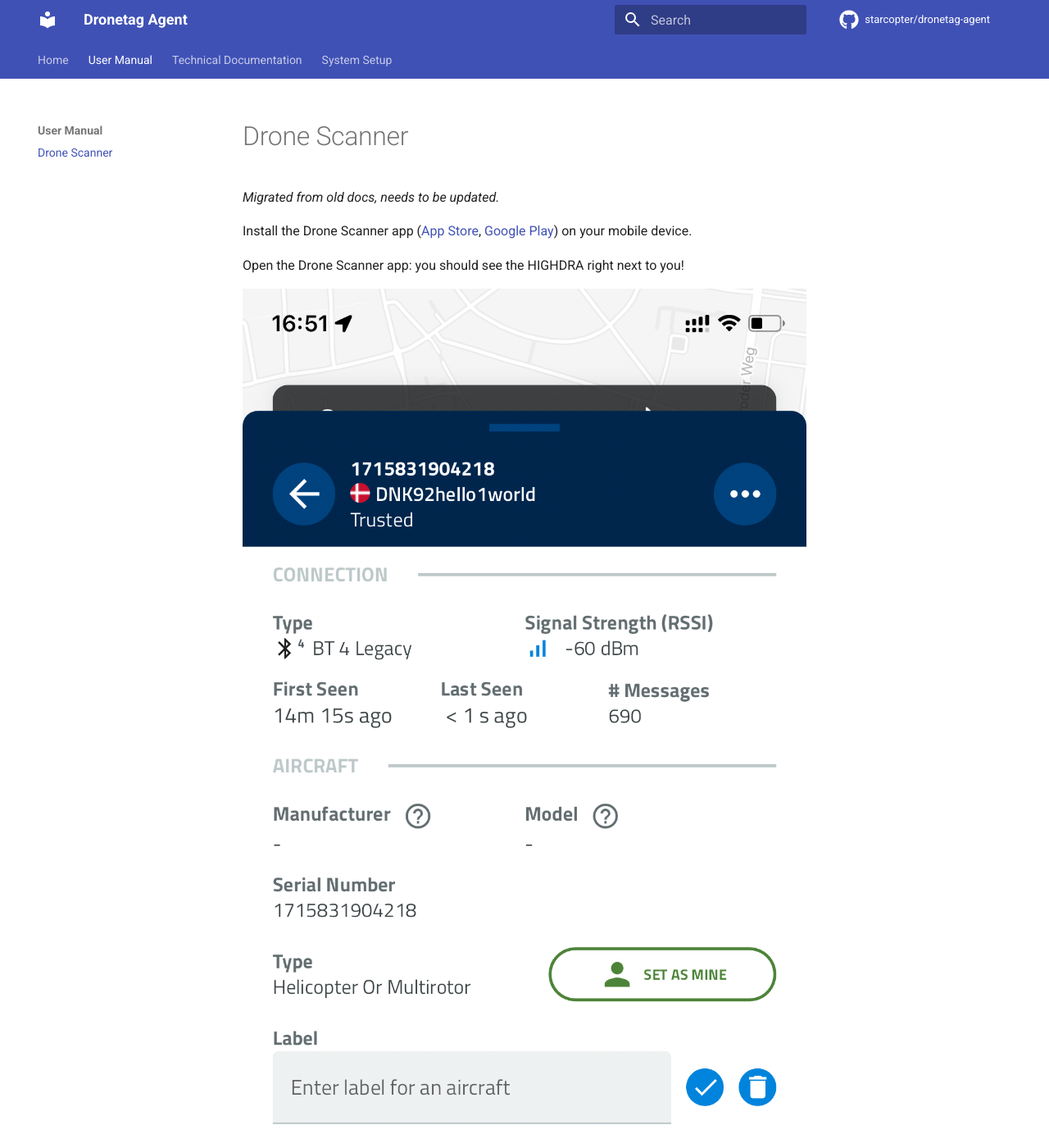
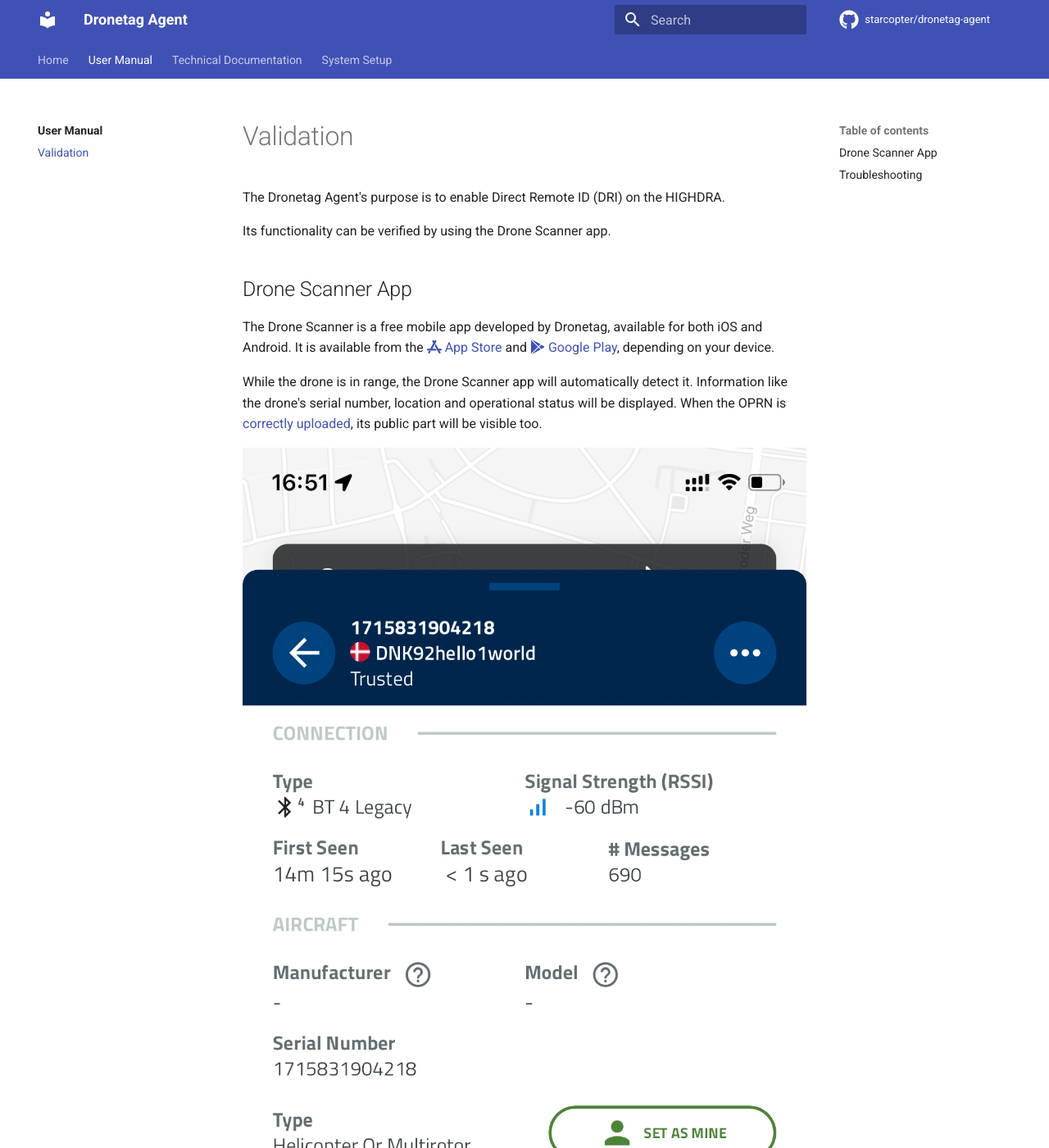
Before and after one commit to starcopter/dronetag-agent, an MkDocs documentation site: the page built from docs/manual/drone-scanner.md, in a window 1280 px wide and 1400 px high. Shown: the whole window at 82% size. Built offline with MkDocs 1.6.1 and Material for MkDocs 9.7.7, drawn with Linux system fonts in a browser that asks for light colours; comment, search, counter and statistics services are not loaded; some of the changed text lies outside the part shown.

Commit message:
Add user manual docs

```diff
--- a/docs/manual/drone-scanner.md
+++ b/docs/manual/drone-scanner.md
@@ -1,12 +1,39 @@
-# Drone Scanner
+# Validation
 
-_Migrated from old docs, needs to be updated._
+The Dronetag Agent's purpose is to enable Direct Remote ID (DRI) on the HIGHDRA.
 
-Install the Drone Scanner app ([App Store][drone-scanner-app-store], [Google Play][drone-scanner-google-play]) on your mobile device.
+Its functionality can be verified by using the Drone Scanner app.
+
+## Drone Scanner App
+
+The Drone Scanner is a free mobile app developed by Dronetag, available for both iOS and Android.
+It is available from the [:simple-appstore: App Store][drone-scanner-app-store]
+and [:simple-googleplay: Google Play][drone-scanner-google-play], depending on your device.
 
 [drone-scanner-app-store]: https://apps.apple.com/us/app/drone-scanner/id1644548782
 [drone-scanner-google-play]: https://play.google.com/store/apps/details?id=cz.dronetag.dronescanner
 
-Open the Drone Scanner app: you should see the HIGHDRA right next to you!
+While the drone is in range, the Drone Scanner app will automatically detect it.
+Information like the drone's serial number, location and operational status will be displayed.
+When the OPRN is [correctly uploaded](index.md#uploading-the-oprn), its public part will be visible too.
 
 ![Drone Scanner](img/drone-scanner.png)
+
+## Troubleshooting
+
+If the drone is not detected, there are a few things to check:
+
+- Is the drone powered on and in close range?
+- Does the Drone Scanner app have access to Bluetooth?
+- Is Bluetooth enabled on the mobile device?
+- Is the OPRN [correctly uploaded](index.md#uploading-the-oprn)?
+
+If the problem persists, please try the following steps:
+
+1. Restart the drone.
+2. Close and reopen the Drone Scanner app.
+3. Re-install the Drone Scanner app.
+4. Try a different mobile device.
+5. [Contact starcopter][support-email].
+
+[support-email]: mailto:support@starcopter.com?subject=Dronetag%20Agent%20Issue
--- a/mkdocs.yml
+++ b/mkdocs.yml
@@ -16,6 +16,7 @@ theme:
 markdown_extensions:
   - admonition
   - attr_list
+  - md_in_html
   - pymdownx.superfences
   - pymdownx.emoji:
       emoji_index: !!python/name:material.extensions.emoji.twemoji
@@ -24,6 +25,7 @@ markdown_extensions:
 nav:
   - Home: index.md
   - User Manual:
+      - manual/index.md
       - manual/drone-scanner.md
   - Technical Documentation:
       - tech-docs/index.md
@@ -34,4 +36,3 @@ nav:
       - setup/dri-module.md
       - setup/skynode.md
       - setup/dronetag-agent.md
-      - setup/drone-scanner.md
```
Also changed, not shown: docs/index.md (+5 -2 lines), docs/manual/index.md (added, +72 -0 lines), docs/setup/dri-module.md (+1 -1 lines), docs/tech-docs/index.md (+3 -2 lines), docs/dronetag-agent-web-ui.png (deleted), docs/img/dronetag-agent-web-ui.png (added), docs/manual/img/oprn-input-field.png (added), docs/manual/img/oprn-invalid.png (added), docs/manual/img/oprn-pre-reset.png (added), docs/manual/img/oprn-reset.png (added), docs/manual/img/oprn-success.png (added), docs/setup/img/dronetag-dri.jpg (added), docs/setup/img/dronetag_dri_variants.png (deleted).
